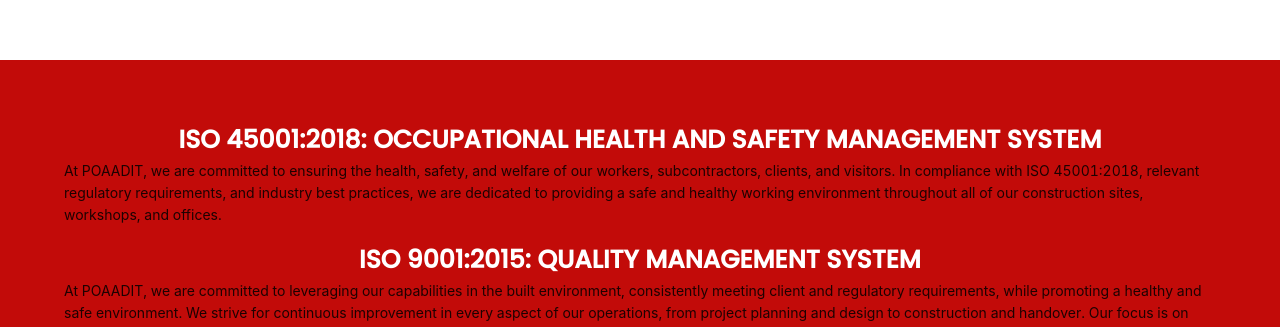
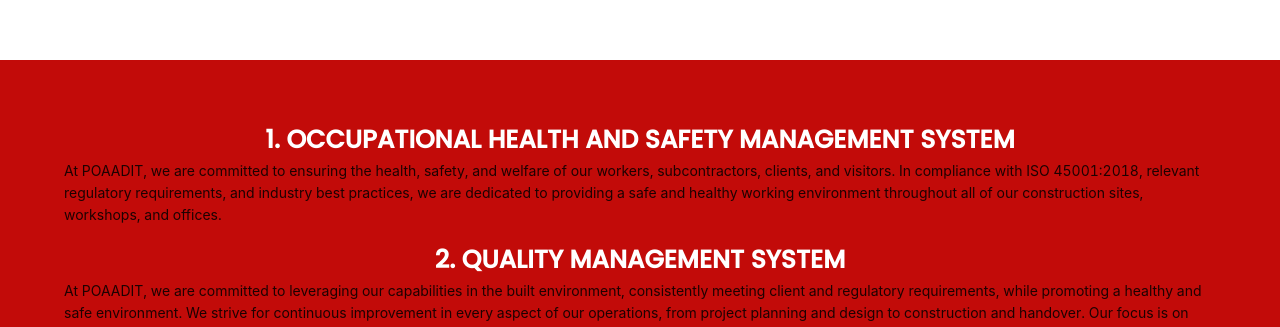
Before and after one commit to Poaadit/poa-adit, a React (Create React App) app: page /about-us in a window 1280 px wide. Shown: the part 1960-2287 px from the top of the page. Built offline with nearby package versions, Linux system fonts and the light colour scheme.

Commit message:
Update AbtSect4.jsx

```diff
--- a/src/Pages/About/AbtSect4.jsx
+++ b/src/Pages/About/AbtSect4.jsx
@@ -8,7 +8,7 @@ const AbtSect4 = () => {
       <ColumnContainer id="trusted_banner_cont">
         <div className="trusted_banner">
           <h1>
-            ISO 45001:2018: OCCUPATIONAL HEALTH AND SAFETY MANAGEMENT SYSTEM
+            1. OCCUPATIONAL HEALTH AND SAFETY MANAGEMENT SYSTEM
           </h1>
         </div>
         <p>
@@ -17,7 +17,7 @@ const AbtSect4 = () => {
         </p>
         <div className="trusted_banner">
           <h1>
-           ISO 9001:2015: QUALITY MANAGEMENT SYSTEM
+           2. QUALITY MANAGEMENT SYSTEM
           </h1>
         </div>
         <p>
```
